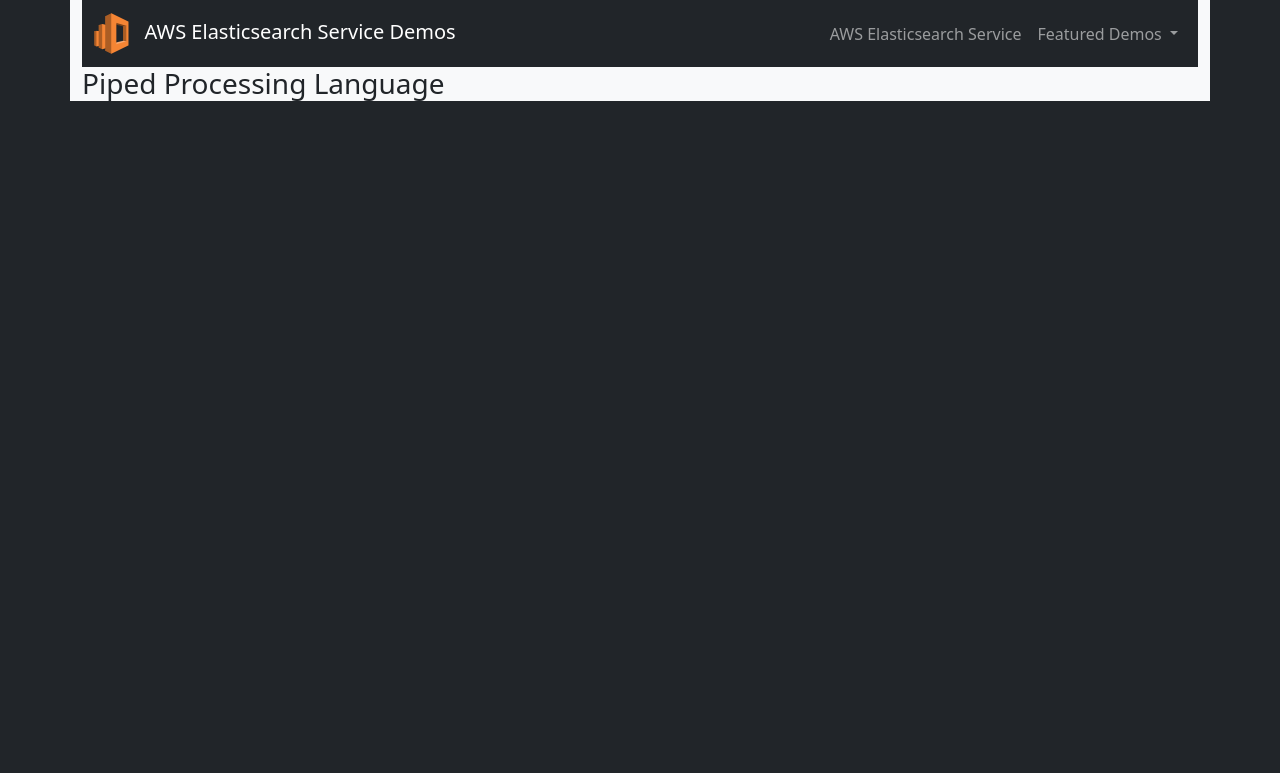
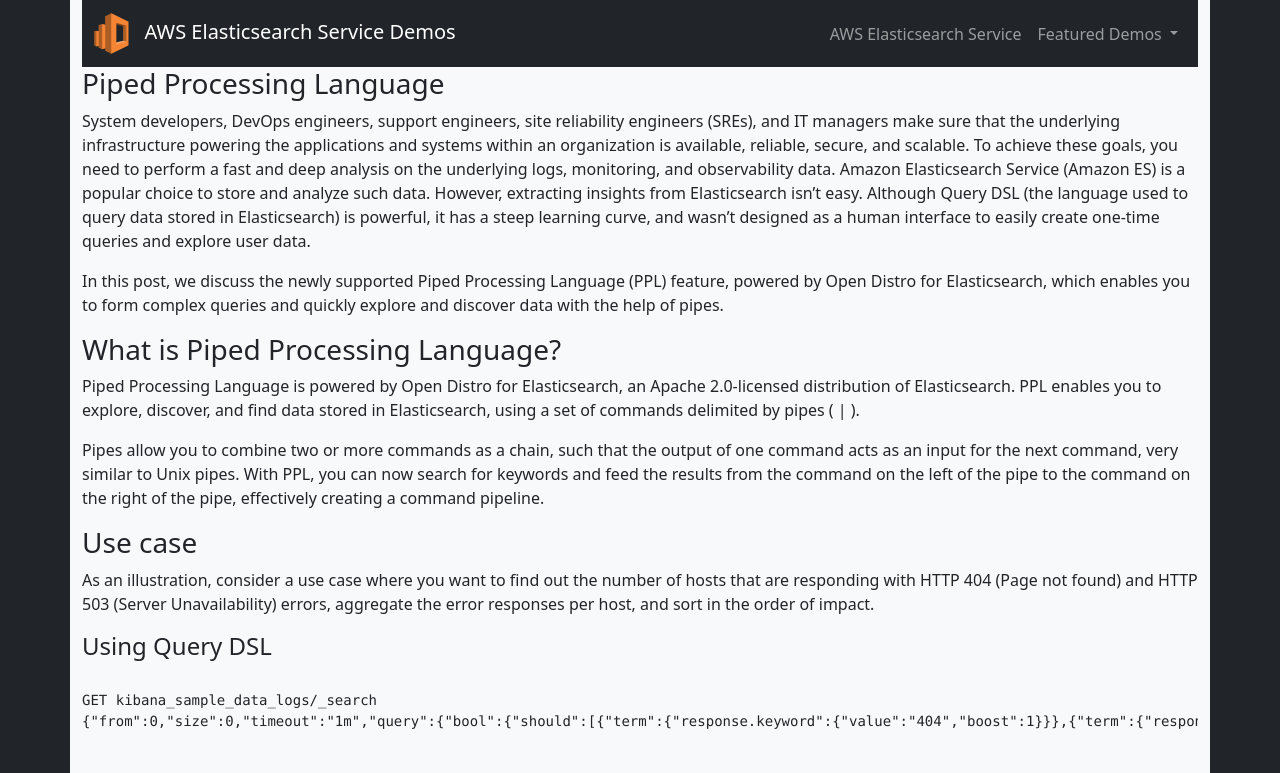
Before and after one commit to abbashus/abbashus.github.io, a Jekyll site: the page built from _posts/2021-05-17-ppl.markdown, in a window 1280 px wide and 1400 px high. Shown: the top 773 px of the window. Built offline with Jekyll 4.4.1, drawn with Linux system fonts in a browser that asks for light colours; nearby versions of some CDN libraries; a script that is not in the unit is left out; some of the changed text lies outside the part shown.

Commit message:
Add PPL demo content
Signed-off-by: Abbas Hussain <abbas_10690@yahoo.com>

````diff
--- a/_posts/2021-05-17-ppl.markdown
+++ b/_posts/2021-05-17-ppl.markdown
@@ -8,3 +8,58 @@
 categories: demo
 ---
 <h3>{{ page.title }}</h3>
+
+
+System developers, DevOps engineers, support engineers, site reliability engineers (SREs), and IT managers make sure that the underlying infrastructure powering the applications and systems within an organization is available, reliable, secure, and scalable. To achieve these goals, you need to perform a fast and deep analysis on the underlying logs, monitoring, and observability data. Amazon Elasticsearch Service (Amazon ES) is a popular choice to store and analyze such data. However, extracting insights from Elasticsearch isn’t easy. Although Query DSL (the language used to query data stored in Elasticsearch) is powerful, it has a steep learning curve, and wasn’t designed as a human interface to easily create one-time queries and explore user data.
+
+In this post, we discuss the newly supported Piped Processing Language (PPL) feature, powered by Open Distro for Elasticsearch, which enables you to form complex queries and quickly explore and discover data with the help of pipes.
+
+### What is Piped Processing Language?
+
+Piped Processing Language is powered by Open Distro for Elasticsearch, an Apache 2.0-licensed distribution of Elasticsearch. PPL enables you to explore, discover, and find data stored in Elasticsearch, using a set of commands delimited by pipes ( \| ).
+
+Pipes allow you to combine two or more commands as a chain, such that the output of one command acts as an input for the next command, very similar to Unix pipes. With PPL, you can now search for keywords and feed the results from the command on the left of the pipe to the command on the right of the pipe, effectively creating a command pipeline.
+
+### Use case
+As an illustration, consider a use case where you want to find out the number of hosts that are responding with HTTP 404 (Page not found) and HTTP 503 (Server Unavailability) errors, aggregate the error responses per host, and sort in the order of impact.
+
+
+#### Using Query DSL
+
+```
+
+GET kibana_sample_data_logs/_search
+{"from":0,"size":0,"timeout":"1m","query":{"bool":{"should":[{"term":{"response.keyword":{"value":"404","boost":1}}},{"term":{"response.keyword":{"value":"503","boost":1}}}],"adjust_pure_negative":true,"boost":1}},"sort":[{"_doc":{"order":"asc"}}],"aggregations":{"composite_buckets":{"composite":{"size":1000,"sources":[{"host":{"terms":{"field":"host.keyword","missing_bucket":true,"order":"asc"}}},{"response":{"terms":{"field":"response.keyword","missing_bucket":true,"order":"asc"}}}]},"aggregations":{"request_count":{"value_count":{"field":"request.keyword"}},"sales_bucket_sort":{"bucket_sort":{"sort":[{"request_count":{"order":"desc"}}],"size":10}}}}}}
+
+```
+
+The following screenshot shows the query results.
+
+![Search Query on Opensearch Dashboards Dev Tools](/assets/img/es-query-dev-tools.jpeg)
+
+
+#### Using PPL
+
+You can replace the entire DSL query with a single PPL command:
+
+```
+
+source = kibana_sample_data_logs | where response='404' or response='503' | stats count(request) as request_count by host, response | sort -request_count
+
+```
+
+The following screenshot shows the query results.
+
+![PPL on Opensearch Dashboards Dev Tools](/assets/img/ppl-dev-tools.jpeg)
+
+### Commands and functions supported by PPL
+
+PPL supports a comprehensive set of commands, including `search`, `where`, `field`, `rename`, `dedup`, `sort`, `stats`, `eval`, `head`, `top`, and `rare`. These commands are read-only requests to process data and return results. The following table summarizes the purpose of each command.
+
+
+
+PPL also supports functions including date-time, mathematical, string, aggregate, and trigonometric, and operators and expressions.
+
+### Summary
+
+Piped Processing Language, powered by Open Distro for Elasticsearch, has a comprehensive set of commands and functions that enable you to quickly begin extracting insights from your data in Elasticsearch. It’s supported on all Amazon ES domains running Elasticsearch 7.9 or greater. PPL also expands the capabilities of the Query Workbench in Kibana in addition to SQL. For more information, see Piped Processing Language.
````
